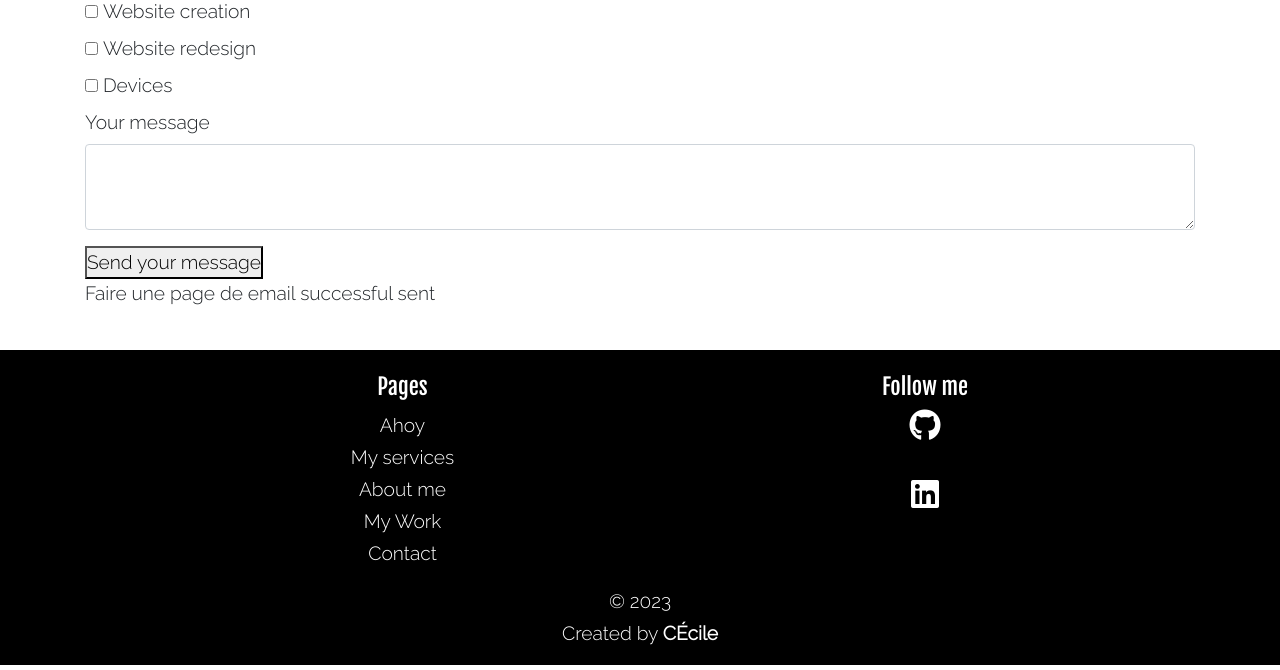
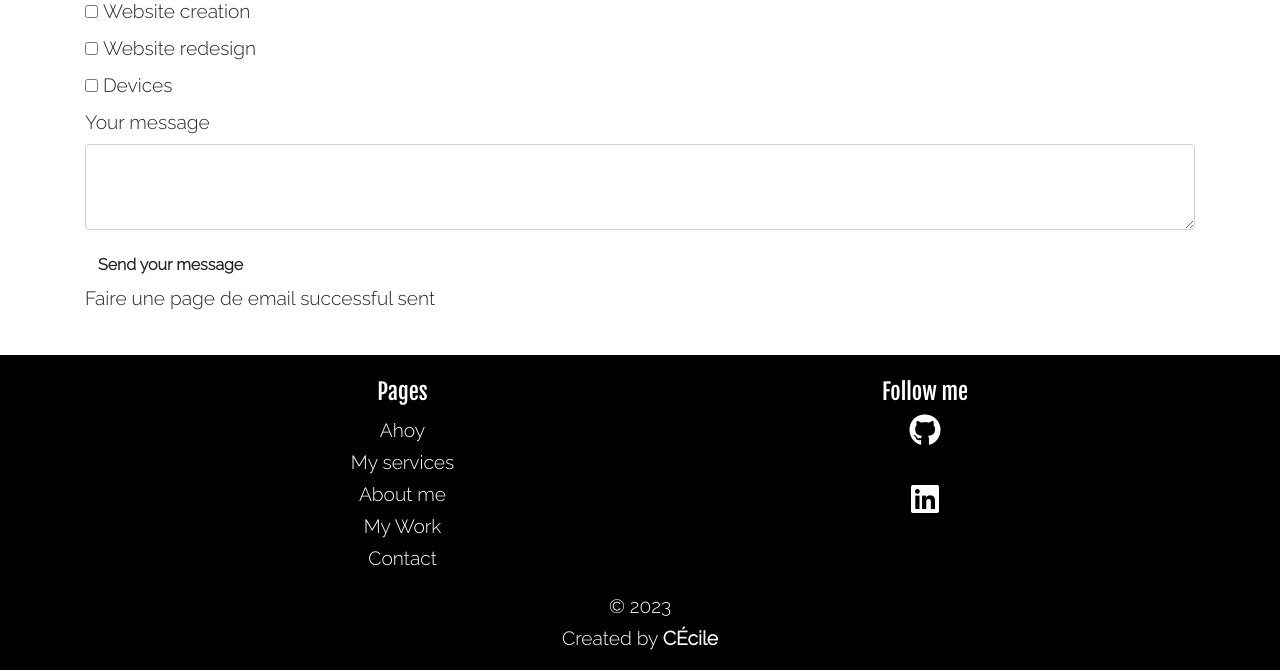
Before and after one commit to cecilegaudron/personal-website, a Django app: page / in a window 1280 px wide. Shown: the part 2639-3309 px from the top of the page. Run offline with Django 4.2, Linux system fonts and the light colour scheme; some libraries are stand-ins or nearby versions.

Commit message:
Change style for submit button

```diff
--- a/templates/contact.html
+++ b/templates/contact.html
@@ -22,7 +22,7 @@
             <label for="input-message" class="form-label" required>Your message</label>
             <textarea class="form-control" id="input-message" rows="3"></textarea>
         </div>
-        <button>Send your message</button>
+        <button type="button" class="btn mx-auto"><strong>Send your message</strong></button>
         <p>Faire une page de email successful sent</p>
     </div>
 </section>
```
